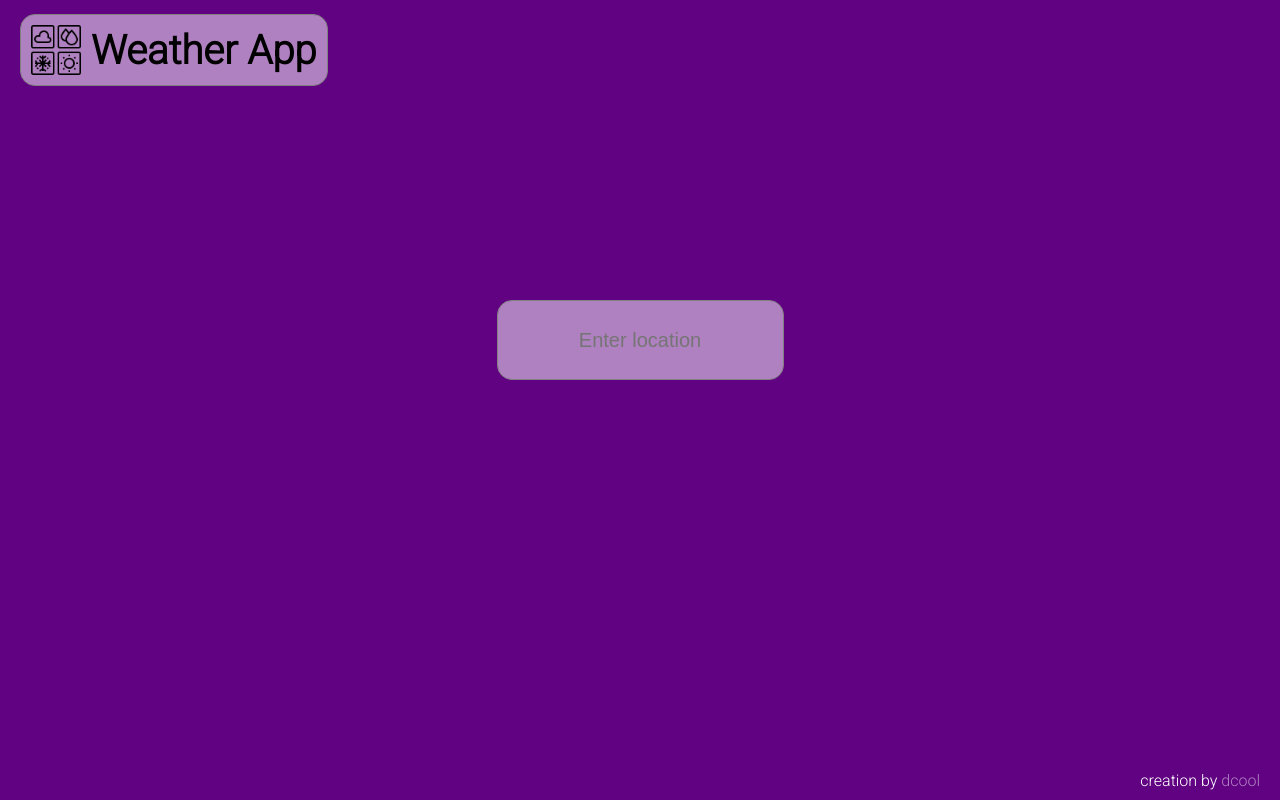
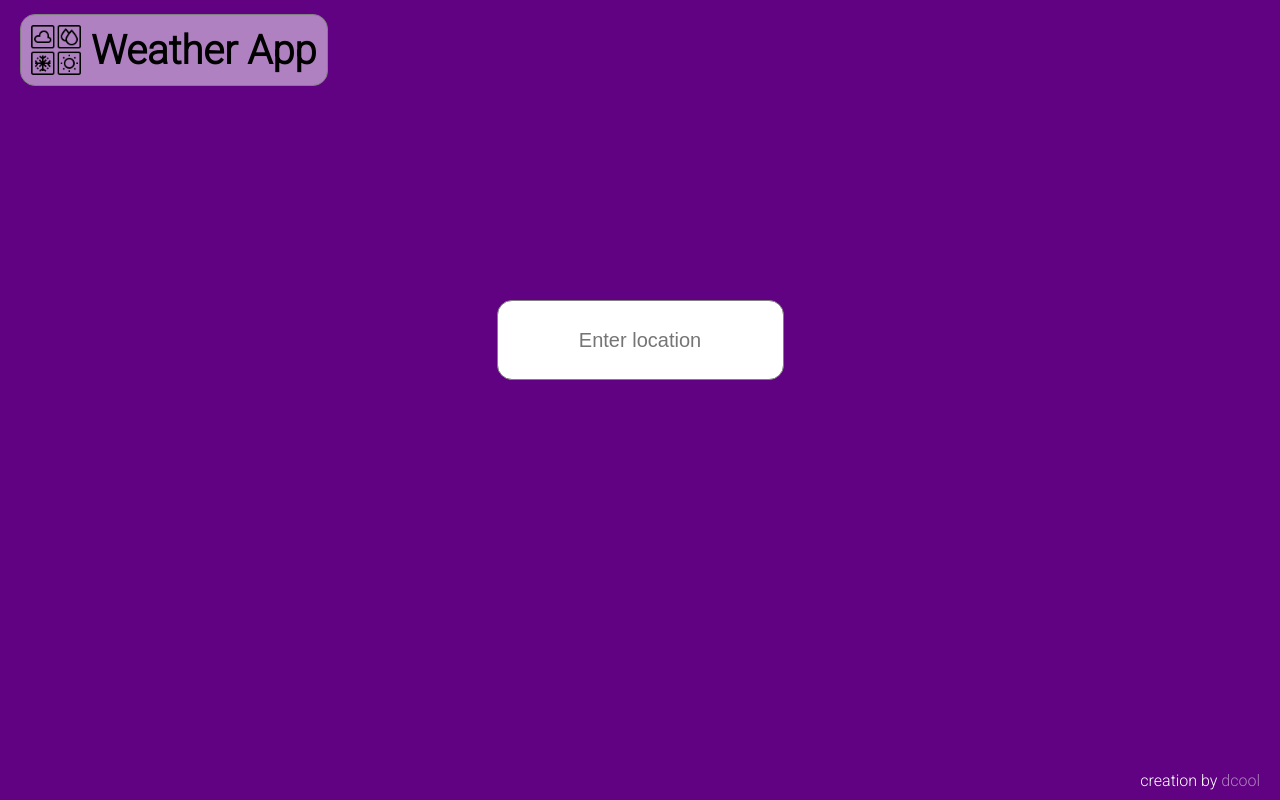
Before and after one commit to NazarPentsarskyi/WeatherApp, a React (Vite) app: page / in a window 1280 px wide. In both pictures the pointer is over the input "Enter location". Built offline with nearby package versions, Linux system fonts and the light colour scheme.

Commit message:
something has been updated

```diff
--- a/src/App.css
+++ b/src/App.css
@@ -97,11 +97,20 @@ html, body {
   background-color: #fff;
 }
 
+.inputCenter:hover {
+  cursor: pointer;
+  background-color: #fff;
+}
+
 .input:focus {
   background-color: #fff;
 }
 
 .input:focus::placeholder {
+  color: transparent;
+}
+
+.inputCenter:focus::placeholder {
   color: transparent;
 }
 
```
